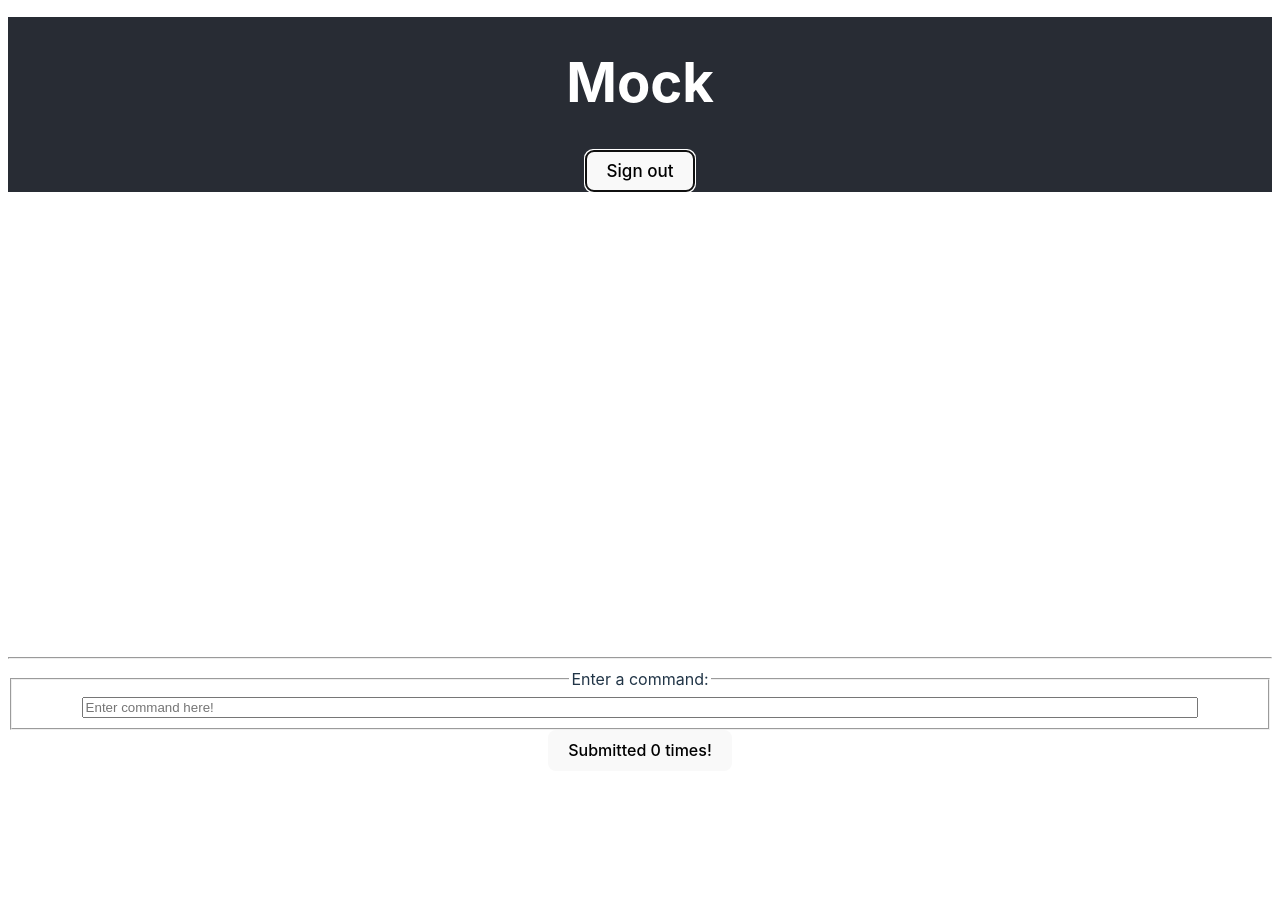
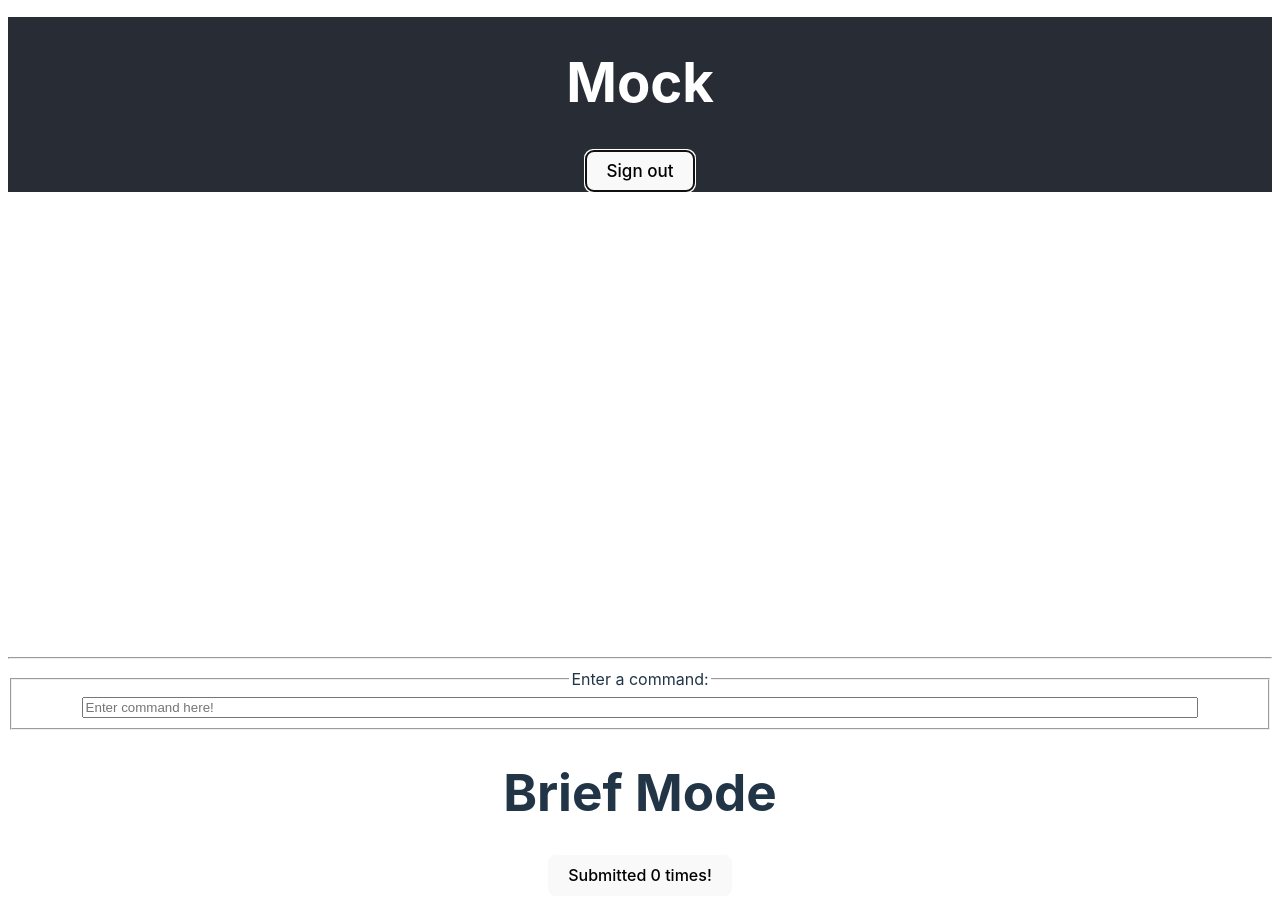
Before and after one commit to cs0320-s24/mock-mamichae-szlim, a React (Vite) app: page / in a window 1280 px wide. Both pictures are taken after a click on the button "Login". Shown: the top 920 px of the page. Built offline with nearby package versions, Linux system fonts and the light colour scheme.

Commit message:
feat: added mode switching

```diff
--- a/src/components/REPL.tsx
+++ b/src/components/REPL.tsx
@@ -14,16 +14,19 @@ import { REPLInput } from './REPLInput';
 
 export default function REPL() {
   // TODO: Add some kind of shared state that holds all the commands submitted.
+
   const [history, setHistory] = useState<string[]>([]);
+  const [mode, setMode] = useState<string>("brief");
+
 
   return (
     <div className="repl">
       {/*This is where your REPLHistory might go... You also may choose to add it within your REPLInput
       component or somewhere else depending on your component organization. What are the pros and cons of each? */}
       {/* TODO: Update your REPLHistory and REPLInput to take in new shared state as props */}
-      <REPLHistory history={history} />
+      <REPLHistory history={history} mode={mode}/>
       <hr></hr>
-      <REPLInput history={history} setHistory={setHistory}/>
+      <REPLInput history={history} setHistory={setHistory} mode={mode} setMode={setMode}/>
     </div>
   );
 }
--- a/src/components/REPLInput.tsx
+++ b/src/components/REPLInput.tsx
@@ -1,11 +1,14 @@
 import "../styles/main.css";
 import { Dispatch, SetStateAction, useState } from "react";
 import { ControlledInput } from "./ControlledInput";
+import { SourceTextModule } from "vm";
 
 interface REPLInputProps {
   // TODO: Fill this with desired props... Maybe something to keep track of the submitted commands
   history: string[];
   setHistory: Dispatch<SetStateAction<string[]>>;
+  mode: string;
+  setMode: Dispatch<SetStateAction<string>>;
 }
 // You can use a custom interface or explicit fields or both! An alternative to the current function header might be:
 // REPLInput(history: string[], setHistory: Dispatch<SetStateAction<string[]>>)
@@ -22,10 +25,19 @@ export function REPLInput(props: REPLInputProps) {
    * We suggest breaking down this component into smaller components, think about the individual pieces
    * of the REPL and how they connect to each other...
    */
+  //function modeUpdate(){
+  const toggleMode = () => {
+    props.setMode((prevMode) => (prevMode === 'brief' ? 'verbose' : 'brief'));
+  }
+  //}
+
+
+
   function handleSubmit(commandString: string) {
     setcount(count + 1);
     props.setHistory([...props.history, commandString]);
     setCommandString("")
+    toggleMode();
   }
 
   return (
@@ -44,6 +56,7 @@ export function REPLInput(props: REPLInputProps) {
       </fieldset>
       {/* TODO WITH TA: Build a handleSubmit function that increments count and displays the text in the button */}
       {/* TODO: Currently this button just counts up, can we make it push the contents of the input box to the history?*/}
+      <h1>{props.mode === 'brief' ? 'Brief Mode' : 'Verbose Mode'}</h1>
       <button aria-label ="Submit" onClick={() => handleSubmit(commandString)}>
         Submitted {count} times!
       </button>
```
